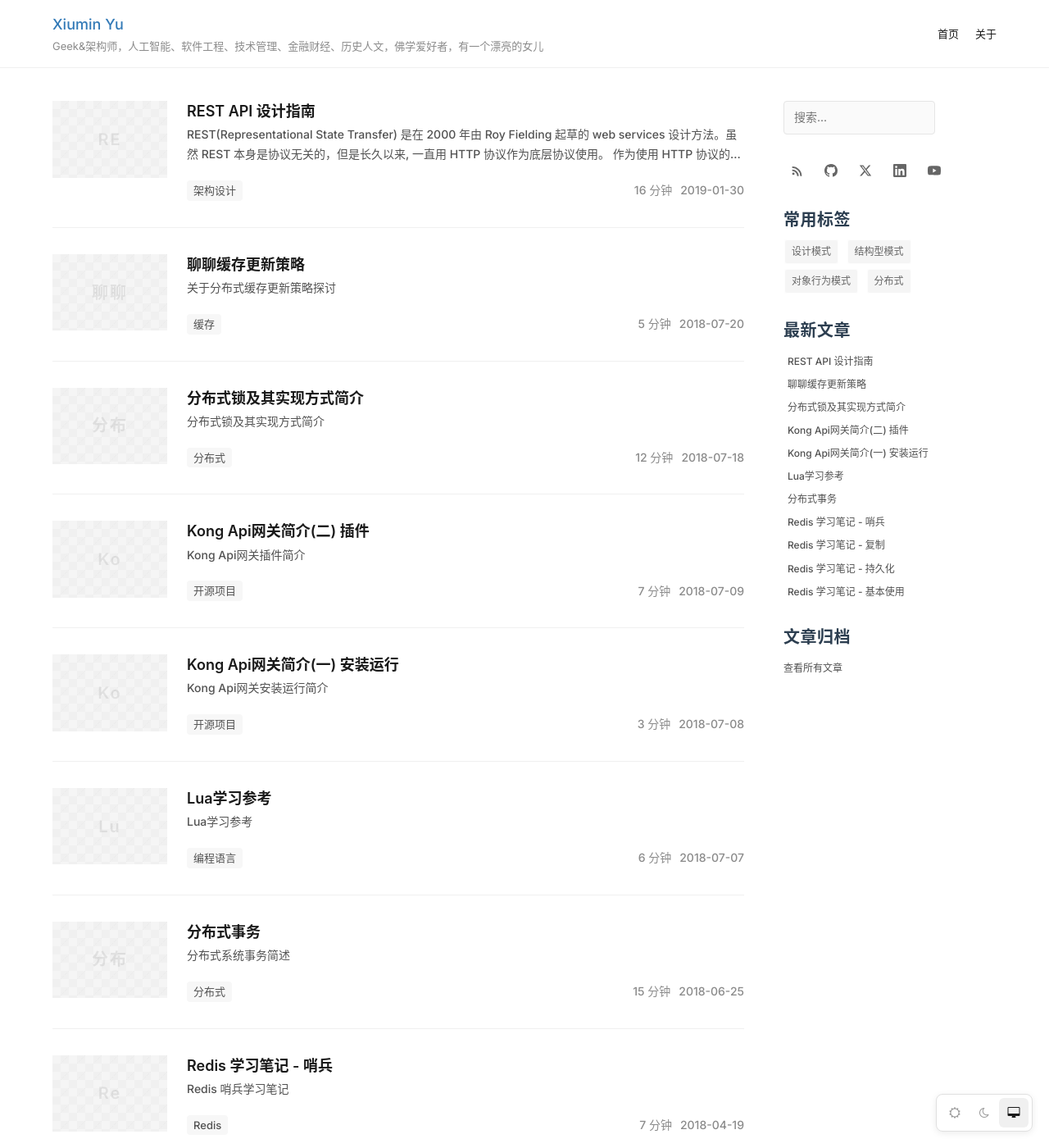
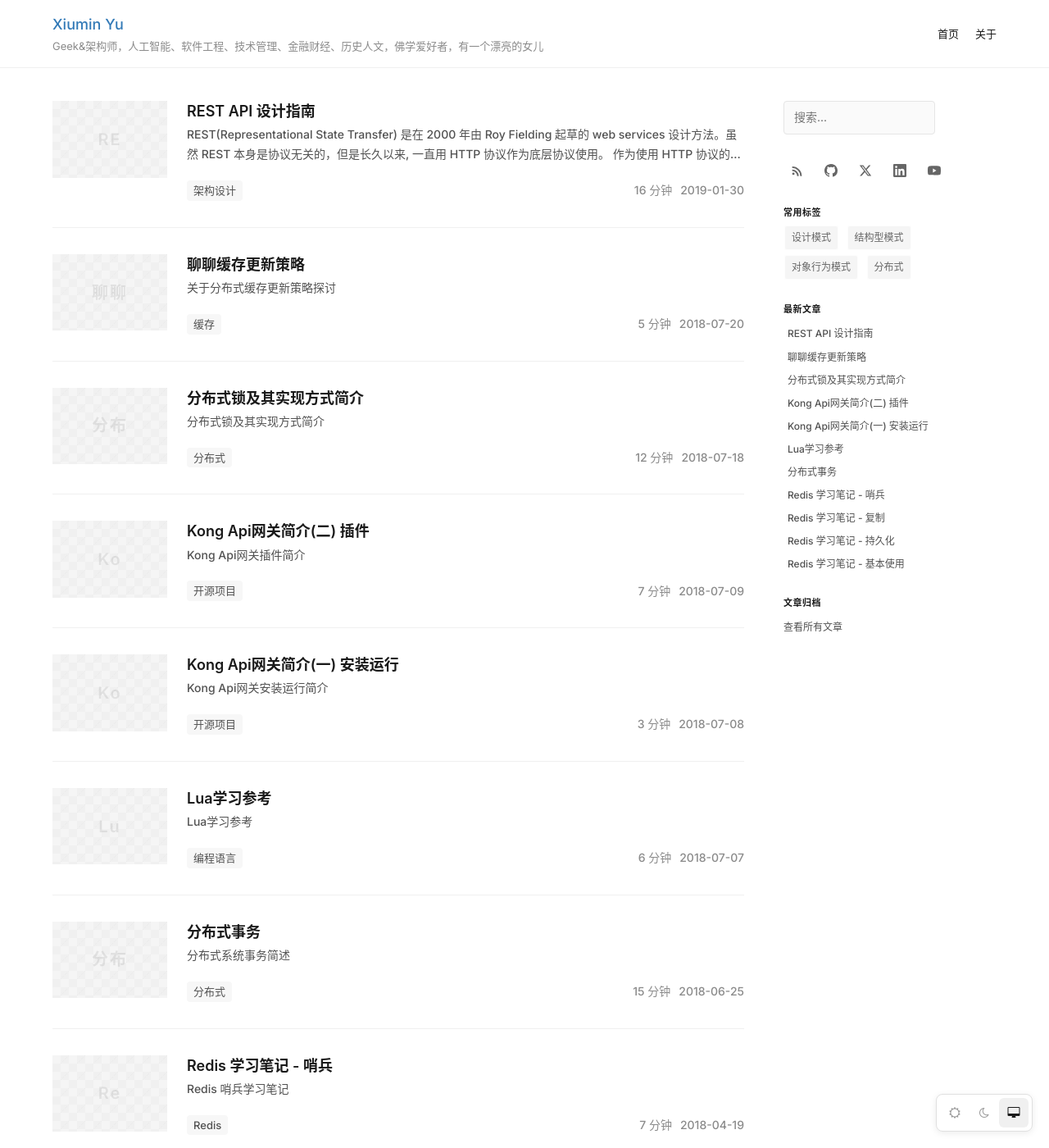
Before and after one commit to xueyufish/xueyufish.github.io, a Jekyll site: the page built from index.html, in a window 1280 px wide and 1400 px high. Shown: the whole window at 82% size. Built offline with Jekyll 4.4.1, drawn with Linux system fonts in a browser that asks for light colours; the list of posts is cut into pages by our own code; comment, search, counter and statistics services are not loaded.

Commit message:
fix: override Bootstrap h3 font-size for sidebar titles

```diff
--- a/assets/css/blog.css
+++ b/assets/css/blog.css
@@ -1084,8 +1084,9 @@ body {
   margin-bottom: 28px;
 }
 
-.home-aside-title {
-  font-size: 11px;
+.home-aside-title,
+h3.home-aside-title {
+  font-size: 11px !important;
   font-weight: 600;
   color: #1a1a1a;
   margin: 0 0 8px 0;
```
Also changed, not shown: assets/css/main.min.css.
